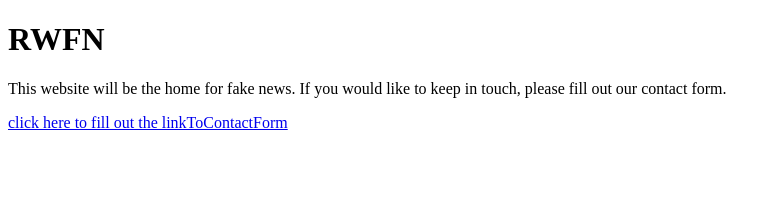
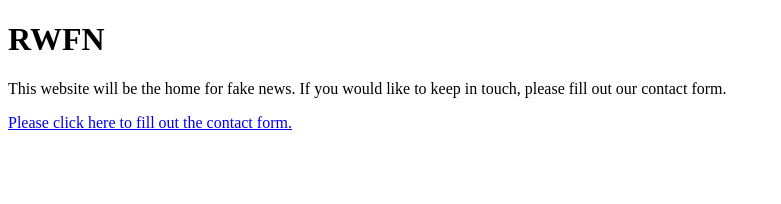
Before and after one commit to betternode/fakenews, an Angular app: page / in a window 1280 px wide. Shown: the top 204 px of the page, without its empty margins (0-781 px from the left). Built offline with nearby package versions, Linux system fonts and the light colour scheme.

Commit message:
add link
Signed-off-by: Kushal Hada (developer) <kushaldeveloper@gmail.com>

```diff
--- a/src/app/app.component.html
+++ b/src/app/app.component.html
@@ -6,6 +6,6 @@
 </p>
 <p>
   <a href="{{linkToContactForm}}">
-    click here to fill out the linkToContactForm
+    Please click here to fill out the contact form.
   </a>
 </p>
```
